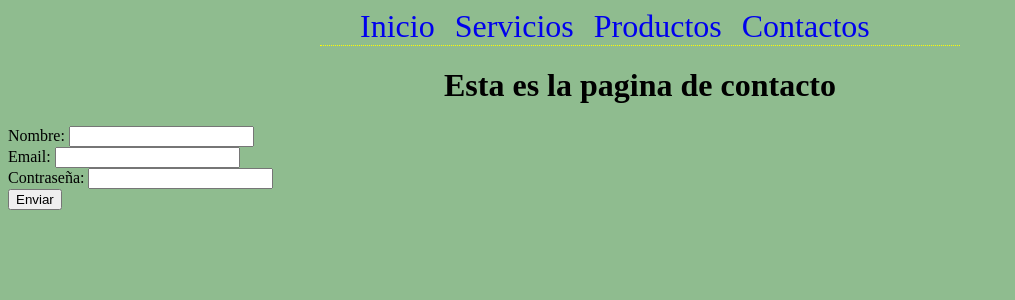
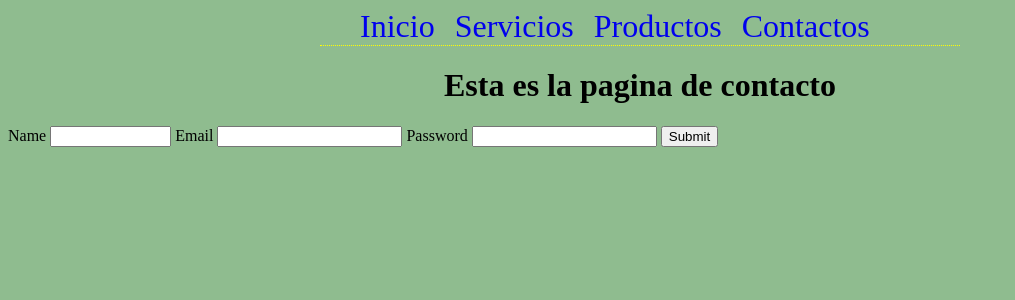
Before and after one commit to JesusxAguirre/Curso-Tutorizado, a Python web app: template flask/templates/contacto.html in a window 1280 px wide. Shown: the top 300 px of the page, without its empty margins (0-1015 px from the left). Run offline with Jinja, Linux system fonts and the light colour scheme; the template is opened without the code that fills it, so the values that code supplies are empty, except form fields; form fields are guessed from the names that the template uses.

Commit message:
creando formulario con flask-wtf

```diff
--- a/flask/forms.py
+++ b/flask/forms.py
@@ -3,7 +3,7 @@ from wtforms import StringField,SubmitField,PasswordField
 from wtforms.validators import DataRequired,Email,Length
 
 class SignupForm(FlaskForm):
-  name=StringField('nombre',validators=[DataRequired(),Length(max(12))])
+  name=StringField('nombre',validators=[DataRequired(),Length(max=12)])
 
   password=PasswordField("password",validators=[DataRequired()])
   email=StringField("email",validators=[DataRequired(), Email()])
--- a/flask/templates/contacto.html
+++ b/flask/templates/contacto.html
@@ -5,18 +5,30 @@
 {% block content %}
 <h1 style="text-align: center;">Esta es la pagina de contacto</h1>
 
-<form action="" method="post">
-  <label for="">Nombre: </label>
-  <input type="text" name="nombre" id="nombre" />
+<form action="" method="post" novalidate>
+    {{form.hidden.tag()}}
+
+  {{form.name.label}}
+  {{form.name(size=12)}}
+  {% for error in form.name.errors %}
+  <span style="color: red">{{error}}</span>
   <br>
-  <label for="">Email: </label>
-  <input type="email" id="email" name="email" />
+  {% endfor %}
+
+  {{form.email.label}}
+  {{form.email}}
+  {% for error in form.email.errors %}
+  <span style="color:red">{{error}}</span>
   <br>
-  <label for="">Contraseña: </label>
-  <input type="password" id="password" name="password" />
+  {% endfor %}
+
+  {{form.password.label}}
+  {{form.password}}
+  {% for error in form.password.errors %}
+  <span style="color: red">{{error}}</span>
   <br>
+  {% endfor %}
 
-  <input type="submit" id="envio_formulario" name="envio_formulario" value="Enviar">
-
+  {{form.submit()}}
 </form>
 {% endblock %}
```
Also changed, not shown: flask/app.py (+12 -5 lines).
